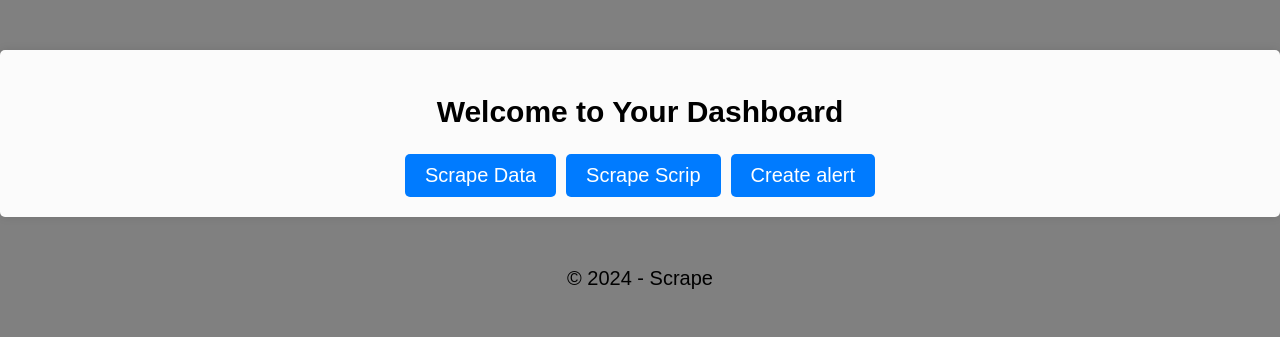
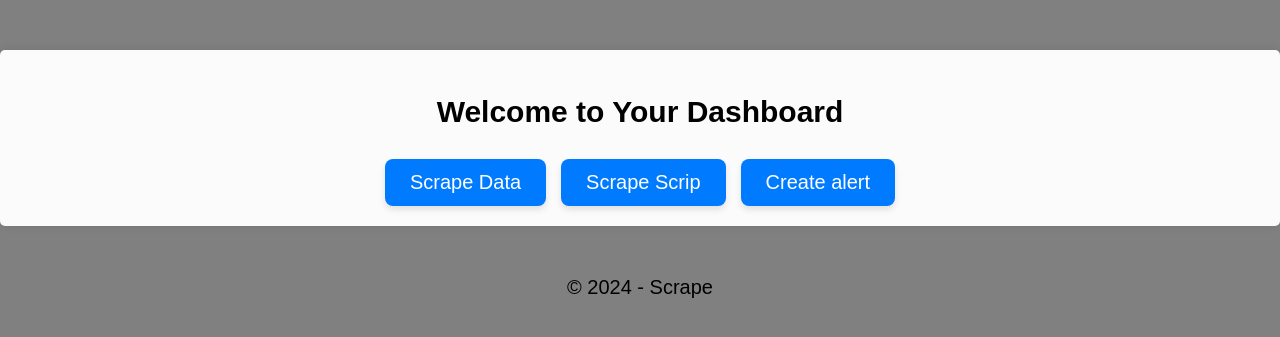
Before and after one commit to Temba23/scrape, a Django app: template templates/dash.html in a window 1280 px wide. Shown: the top 337 px of the page. Run offline with Django 3.2, Linux system fonts and the light colour scheme; the template is opened without the code that fills it, so the values that code supplies are empty.

Commit message:
Enhancement - Css update for dashboard

```diff
--- a/static/css/style.css
+++ b/static/css/style.css
@@ -48,19 +48,28 @@ main {
     display: flex;
     flex-wrap: wrap;
     justify-content: center;
-    gap: 10px;
-    margin-top: 20px;
+    gap: 15px;
+    margin-top: 30px
 }
 
 .dashboard-button {
     background-color: #007bff;
     color: #fff;
-    padding: 10px 20px;
+    padding: 12px 25px;
     text-decoration: none;
-    border-radius: 5px;
-    transition: background-color 0.3s;
+    border-radius: 8px;
+    transition: background-color 0.3s, transform 0.2s, box-shadow 0.2s;
+    box-shadow: 0 4px 6px rgba(0, 0, 0, 0.1);
 }
 
 .dashboard-button:hover {
     background-color: #0056b3;
+    transform: translateY(-2px);
+    box-shadow: 0 6px 8px rgba(0, 0, 0, 0.15);
 }
+
+.dashboard-button:active {
+    transform: translateY(0);
+    box-shadow: 0 4px 6px rgba(0, 0, 0, 0.1);
+    background-color: #004494;
+}
```
